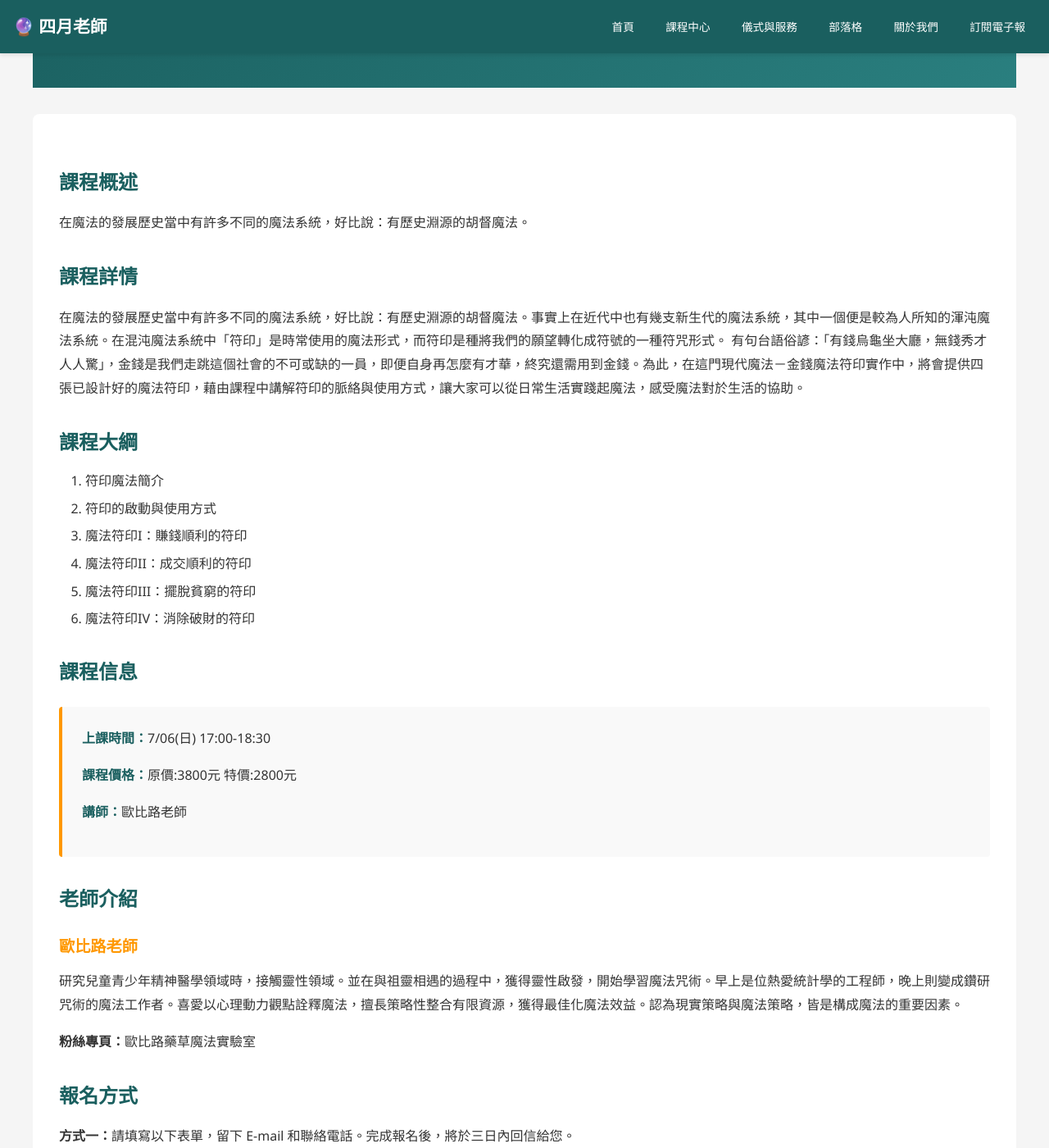
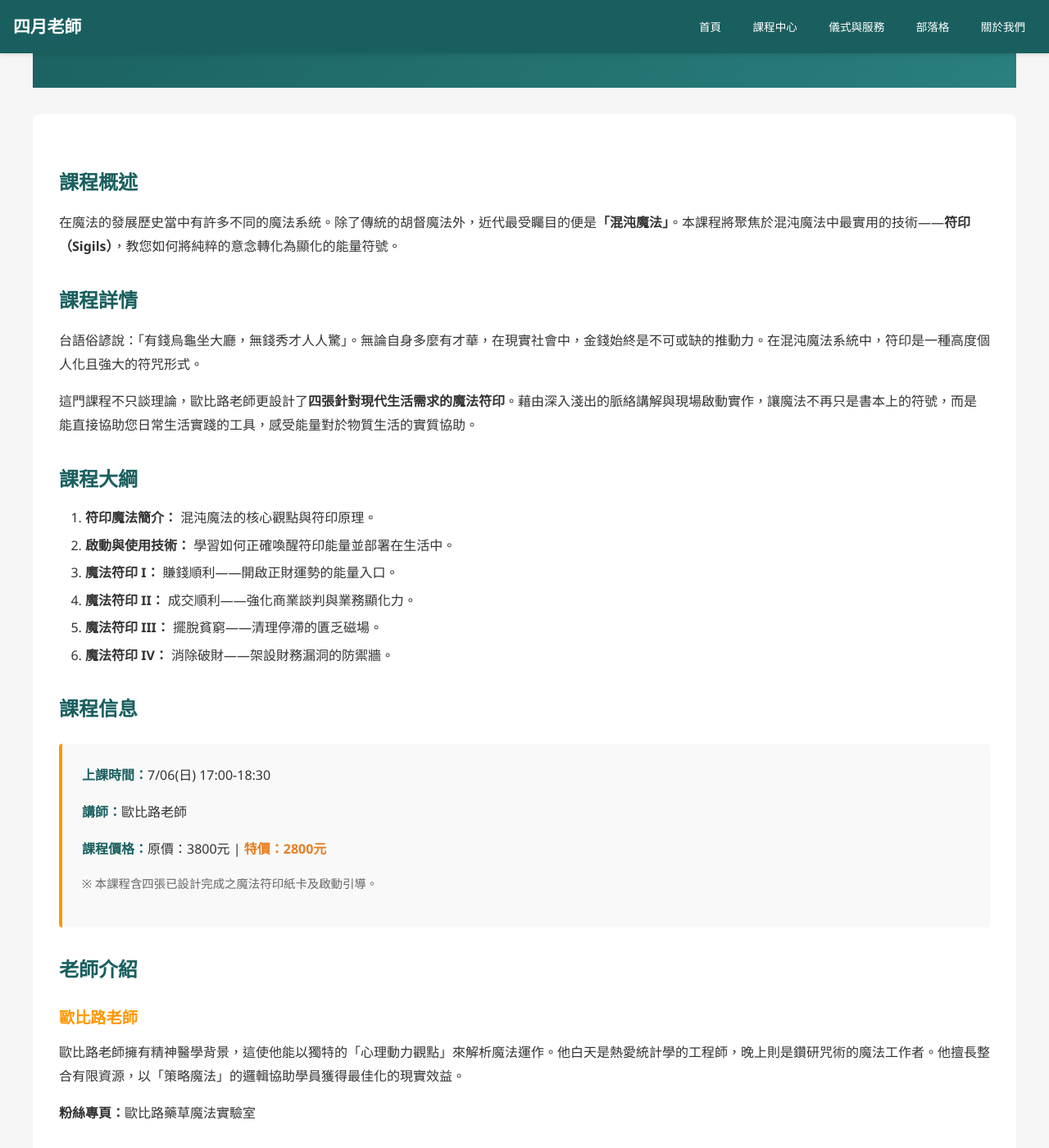
Before and after one commit to light4uliuphone-lang/hoodoo, a Jekyll site: the page built from courses/course-011.html, in a window 1280 px wide and 1400 px high, scrolled down 268 px. Shown: the whole window at 82% size. Built offline with Jekyll 4.4.1, drawn with Linux system fonts in a browser that asks for light colours; some of the changed text lies outside the part shown.

Commit message:
Update course-011.html

```diff
--- a/courses/course-011.html
+++ b/courses/course-011.html
@@ -1,35 +1,16 @@
-<!DOCTYPE html>
-<html lang="zh-TW">
-<head>
-    <meta charset="UTF-8">
-    <meta name="viewport" content="width=device-width, initial-scale=1.0">
-    <title>現代魔法－金錢魔法符印實作(實體) - 四月老師</title>
-    <link rel="stylesheet" href="../css/style.css">
-</head>
-<body>
-    <!-- 導航菜單 -->
-    <nav class="navbar">
-        <div class="nav-container">
-            <div class="logo">🔮 四月老師</div>
-            <ul class="nav-menu">
-                <li><a href="../index.html">首頁</a></li>
-                <li><a href="../courses.html">課程中心</a></li>
-                <li><a href="../rituals.html">儀式與服務</a></li>
-                <li><a href="#blog">部落格</a></li>
-                <li><a href="../about.html">關於我們</a></li>
-                <li><a href="#newsletter">訂閱電子報</a></li>
-            </ul>
-        </div>
-    </nav>
+---
+layout: default
+title: "現代魔法－金錢魔法符印實作(實體) - 歐比路老師"
+---
 
-    <!-- 課程詳情 -->
 <div class="container" style="padding: 3rem 0;">
-        <a href="../courses.html" class="back-link">← 返回課程中心</a>
+    <a href="/courses/" class="back-link">← 返回課程中心</a>
 
     <div class="course-detail-header">
-            <h1>現代魔法－金錢魔法符印實作(實體)</h1>
+        <h1>{{ page.title | split: " - " | first }}</h1>
         <div class="meta">
             <span>📚 現代與符印魔法</span>
+            <span>🌀 混沌魔法</span>
             <span>📊 初級</span>
             <span>👨‍🏫 歐比路老師</span>
         </div>
@@ -37,54 +18,49 @@
 
     <div class="course-detail-content">
         <h2>課程概述</h2>
-            <p>在魔法的發展歷史當中有許多不同的魔法系統，好比說：有歷史淵源的胡督魔法。</p>
+        <p>在魔法的發展歷史當中有許多不同的魔法系統。除了傳統的胡督魔法外，近代最受矚目的便是<strong>「混沌魔法」</strong>。本課程將聚焦於混沌魔法中最實用的技術——<strong>符印（Sigils）</strong>，教您如何將純粹的意念轉化為顯化的能量符號。</p>
 
         <h2>課程詳情</h2>
-            <p>在魔法的發展歷史當中有許多不同的魔法系統，好比說：有歷史淵源的胡督魔法。事實上在近代中也有幾支新生代的魔法系統，其中一個便是較為人所知的渾沌魔法系統。在混沌魔法系統中「符印」是時常使用的魔法形式，而符印是種將我們的願望轉化成符號的一種符咒形式。
+        <p>台語俗諺說：「有錢烏龜坐大廳，無錢秀才人人驚」。無論自身多麼有才華，在現實社會中，金錢始終是不可或缺的推動力。在混沌魔法系統中，符印是一種高度個人化且強大的符咒形式。</p>
 
-有句台語俗諺：「有錢烏龜坐大廳，無錢秀才人人驚」，金錢是我們走跳這個社會的不可或缺的一員，即便自身再怎麼有才華，終究還需用到金錢。為此，在這門現代魔法－金錢魔法符印實作中，將會提供四張已設計好的魔法符印，藉由課程中講解符印的脈絡與使用方式，讓大家可以從日常生活實踐起魔法，感受魔法對於生活的協助。</p>
+        <p>這門課程不只談理論，歐比路老師更設計了<strong>四張針對現代生活需求的魔法符印</strong>。藉由深入淺出的脈絡講解與現場啟動實作，讓魔法不再只是書本上的符號，而是能直接協助您日常生活實踐的工具，感受能量對於物質生活的實質協助。</p>
 
         <h2>課程大綱</h2>
+        <div class="syllabus-grid">
             <ol>
-                <li>符印魔法簡介</li>
-                <li>符印的啟動與使用方式</li>
-                <li>魔法符印I：賺錢順利的符印</li>
-                <li>魔法符印II：成交順利的符印</li>
-                <li>魔法符印III：擺脫貧窮的符印</li>
-                <li>魔法符印IV：消除破財的符印</li>
+                <li><strong>符印魔法簡介：</strong> 混沌魔法的核心觀點與符印原理。</li>
+                <li><strong>啟動與使用技術：</strong> 學習如何正確喚醒符印能量並部署在生活中。</li>
+                <li><strong>魔法符印 I：</strong> 賺錢順利——開啟正財運勢的能量入口。</li>
+                <li><strong>魔法符印 II：</strong> 成交順利——強化商業談判與業務顯化力。</li>
+                <li><strong>魔法符印 III：</strong> 擺脫貧窮——清理停滯的匱乏磁場。</li>
+                <li><strong>魔法符印 IV：</strong> 消除破財——架設財務漏洞的防禦牆。</li>
             </ol>
+        </div>
 
         <h2>課程信息</h2>
         <div class="course-info-box">
             <p><strong>上課時間：</strong>7/06(日) 17:00-18:30</p>
-                <p><strong>課程價格：</strong>原價:3800元  特價:2800元</p>
             <p><strong>講師：</strong>歐比路老師</p>
+            <p><strong>課程價格：</strong>原價：3800元 | <span style="color: #e67e22; font-weight: bold;">特價：2800元</span></p>
+            <p style="font-size: 0.9rem; color: #666;">※ 本課程含四張已設計完成之魔法符印紙卡及啟動引導。</p>
         </div>
 
         <h2>老師介紹</h2>
         <div class="teacher-info">
             <h3>歐比路老師</h3>
-                <p>研究兒童青少年精神醫學領域時，接觸靈性領域。並在與祖靈相遇的過程中，獲得靈性啟發，開始學習魔法咒術。早上是位熱愛統計學的工程師，晚上則變成鑽研咒術的魔法工作者。喜愛以心理動力觀點詮釋魔法，擅長策略性整合有限資源，獲得最佳化魔法效益。認為現實策略與魔法策略，皆是構成魔法的重要因素。</p>
+            <p>歐比路老師擁有精神醫學背景，這使他能以獨特的「心理動力觀點」來解析魔法運作。他白天是熱愛統計學的工程師，晚上則是鑽研咒術的魔法工作者。他擅長整合有限資源，以「策略魔法」的邏輯協助學員獲得最佳化的現實效益。</p>
             <p><strong>粉絲專頁：</strong>歐比路藥草魔法實驗室</p>
         </div>
 
         <h2>報名方式</h2>
         <div class="registration-info">
-                <p><strong>方式一：</strong>請填寫以下表單，留下 E-mail 和聯絡電話。完成報名後，將於三日內回信給您。</p>
-                <p><strong>方式二：</strong>請來信至 <a href="mailto:herbmagic@hotmail.com.tw">herbmagic@hotmail.com.tw</a>，標題為「現代魔法－金錢魔法符印實作(實體)」，告知您的姓名、聯絡電話、收件地址即可。</p>
+            <p><strong>方式一：</strong>請填寫官方報名表單，完成後將於三日內回信給您。</p>
+            <p><strong>方式二：</strong>請來信至 <a href="mailto:{{ site.email | default: 'herbmagic@hotmail.com.tw' }}">{{ site.email | default: 'herbmagic@hotmail.com.tw' }}</a></p>
+            <p>郵件標題請註明：<strong>「報名 {{ page.title | split: " - " | first }}」</strong>，並告知您的姓名、聯絡電話及收件地址。</p>
         </div>
 
         <div style="text-align: center; margin-top: 2rem;">
-                <a href="#" class="btn-primary">立即報名</a>
+            <a href="mailto:{{ site.email | default: 'herbmagic@hotmail.com.tw' }}?subject=報名-{{ page.title | split: ' - ' | first }}" class="btn-primary">立即報名</a>
         </div>
     </div>
 </div>
-
-    <!-- 頁腳 -->
-    <footer style="background-color: #1a5f5f; color: white; text-align: center; padding: 2rem; margin-top: 4rem;">
-        <p>&copy; 2024 四月老師 - 魔法課程中心。版權所有。</p>
-    </footer>
-
-    <script src="../js/main.js"></script>
-</body>
-</html>
```
Lines whose indentation alone changed are shown as unchanged.
